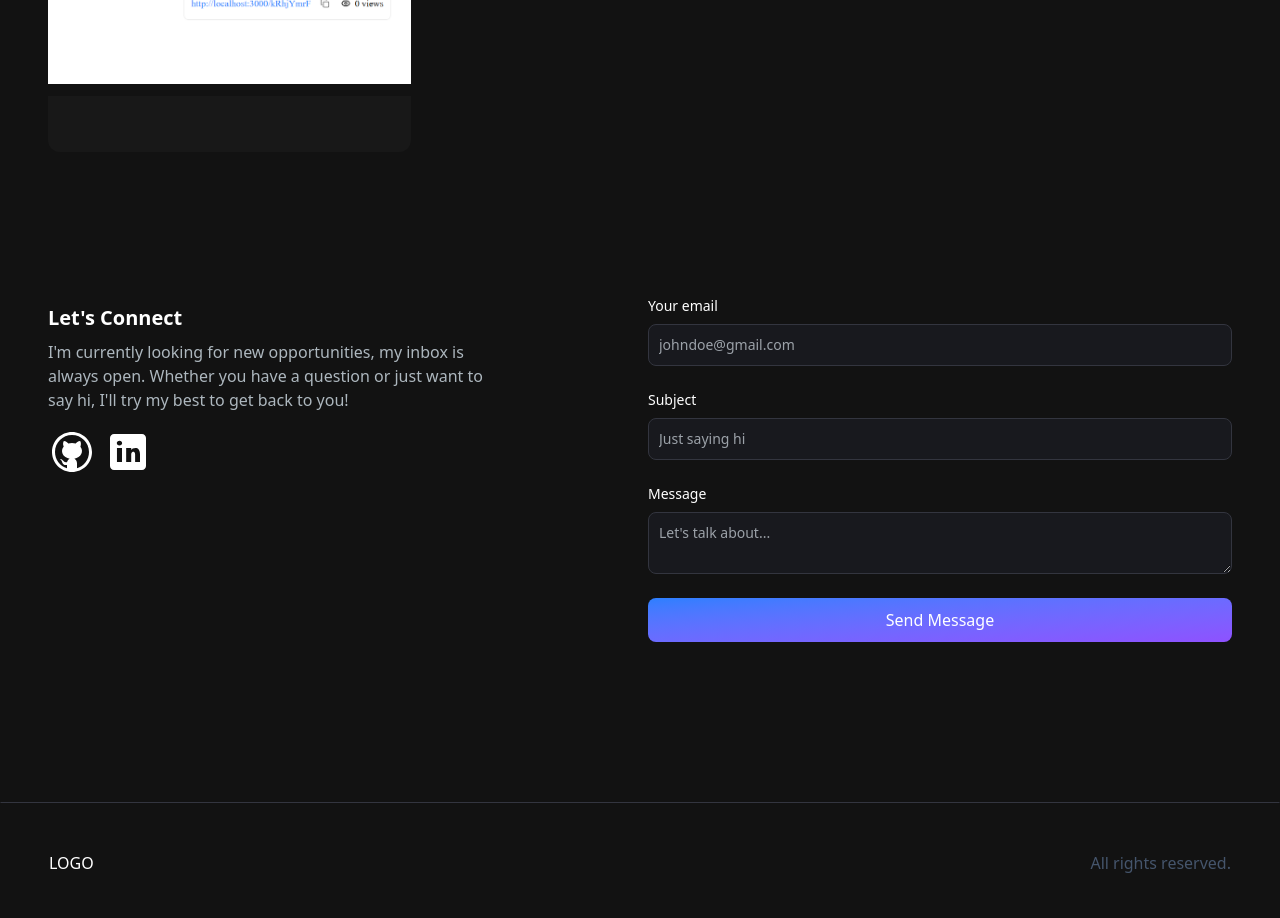
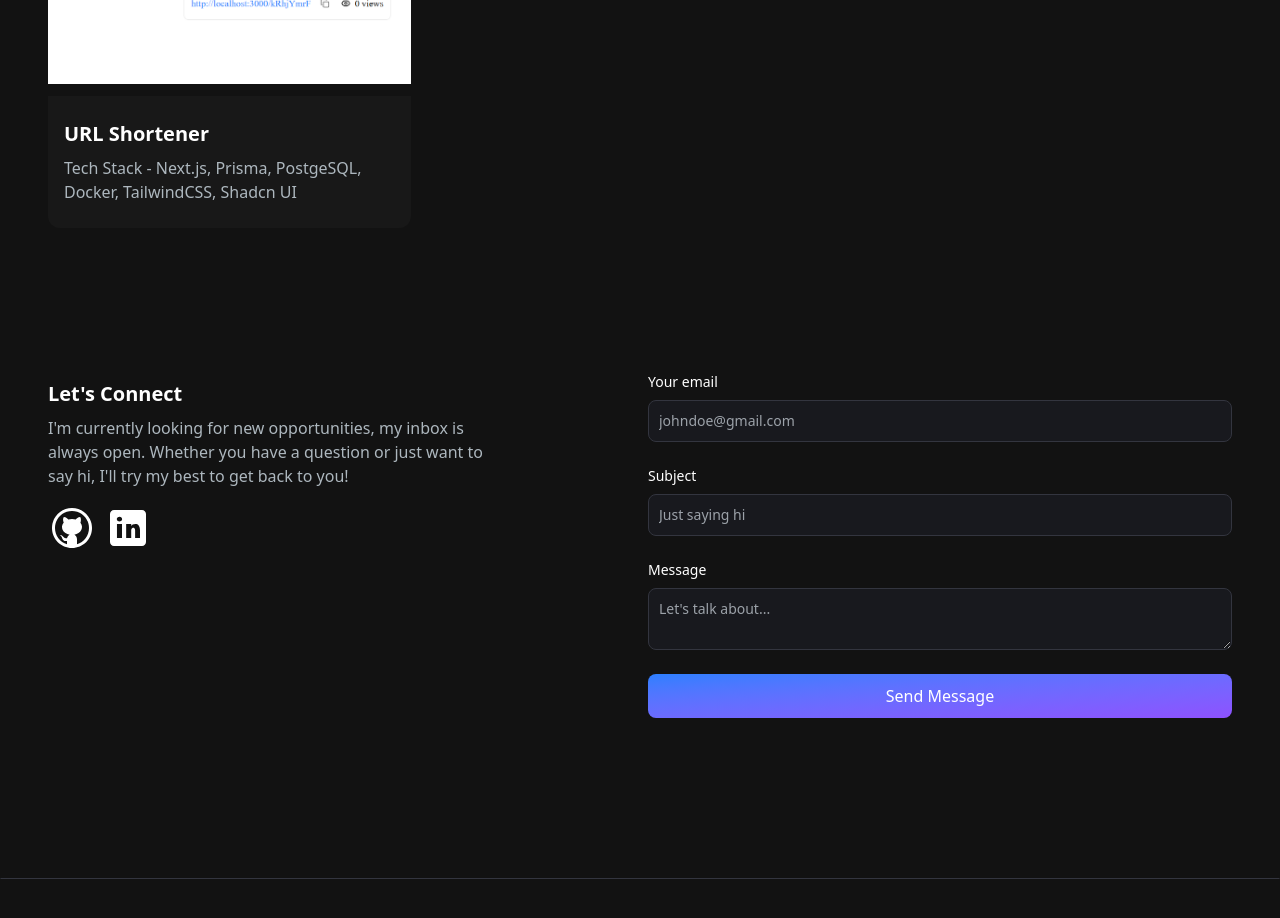
Before and after one commit to Sounak951/StatusCode-200, a Next.js app: page / in a window 1280 px wide. Shown: the part 2020-2938 px from the top of the page. Built offline with nearby package versions, Linux system fonts and the light colour scheme; no server answers.

Commit message:
Update ProjectSection component

```diff
--- a/components/ProjectSection.jsx
+++ b/components/ProjectSection.jsx
@@ -35,8 +35,8 @@ const projectsData = [
 
   {
    id: 4,
-    title: "",
-  description: "",
+    title: "URL Shortener",
+  description: "Tech Stack - Next.js, Prisma, PostgeSQL, Docker, TailwindCSS, Shadcn UI",
    image: "/images/projects/4.png",
     tag: ["All", "Mobile"],
     gitUrl: "/",
```
